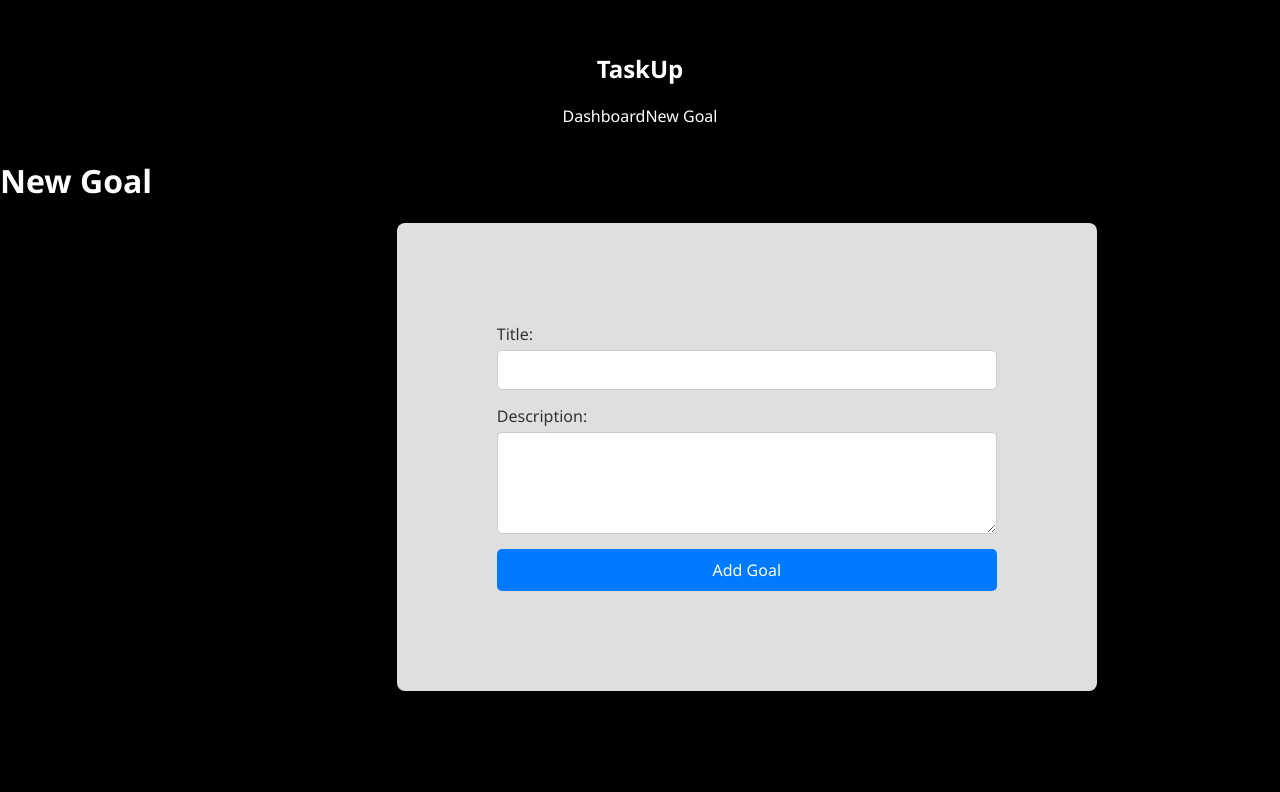
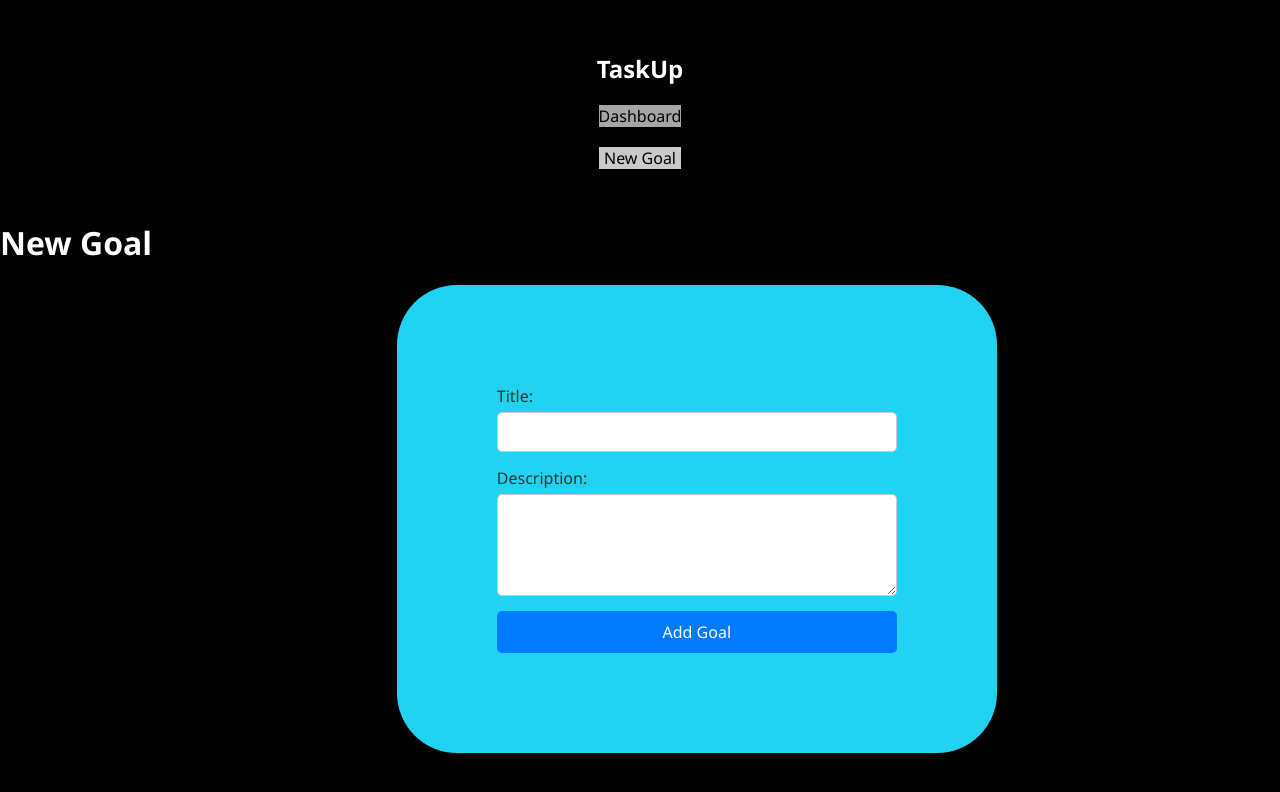
Before and after one commit to IanNjunge/TaskUp-Frontend, a React (Vite) app: page /new in a window 1280 px wide. Shown: the top 792 px of the page. Built offline with nearby package versions, Linux system fonts and the light colour scheme.

Commit message:
Adds changes

```diff
--- a/src/App.css
+++ b/src/App.css
@@ -8,6 +8,23 @@
   align-items: center;
 }
 
+.dash-link {
+  display: flex;
+  justify-content: center;
+  margin-top: 0.5 rem;
+  margin-bottom: 20px;
+  background-color: #a6a6a7;
+  color: #000;
+}
+
+.new-goal-link {
+  display: flex;
+  justify-content: center;
+  margin-top: 0.5 rem;
+  margin-bottom: 20px;
+  background-color: #cacaca;
+  color: #000;
+}
 /* Dashboard container */
 .dashboard-container {
   background-color: #000;
@@ -39,13 +56,21 @@
 
 /* Goal card */
 .goal-card {
+  height: 60px;
+  max-width: 300px;
+  margin: 1rem auto;
+  padding: 1rem;
+  border-radius: 8px;
+  box-shadow: 0 2px 6px rgba(0,0,0,0.1);
   background-color: #fff;
   color: #000;
-  border-radius: 8px;
+
   display: flex;
-  justify-content: space-between;
-  align-items: center;
+  flex-direction: column;
+  gap: 0.5rem;
+  align-items: flex-start;
 }
+
 
 .goal-info h3.completed {
   text-decoration: line-through;
@@ -79,18 +104,27 @@
 
 /* Goal Card  */
 .goal-card {
-  border: 1px solid #ddd;
-  padding: 10%;
-  border-radius: 10px;
+  max-width: 300px;
+  width: 100%;
+  margin: 1rem auto;
+  padding: 5rem;
+  border-radius: 8px;
+  box-shadow: 0 2px 6px rgba(0,0,0,0.1);
   background-color: #fff;
-  box-shadow: 0 2px 5px rgba(0, 0, 0, 0.05);
-  display: flex;
-  flex-direction: column;
-  align-items: flex-start;
+  color: #000;
+
+  display:flex;
+  text-align: left;
+
+  overflow-wrap: break-word;
+  word-break: break-word;
+  white-space: normal;
+  border-radius: 50px;
 }
 
+
 .goal-card h3 {
-  margin-top: 0;
+  margin-top: -20%;
   margin-bottom: 0.5rem;
   color: #1393b3;
 }
@@ -101,13 +135,13 @@
 }
 
 .goal-card button {
+  margin-top: 10%;
   align-self: flex-start;
-  margin-top: 1rem;
   padding: 0.5rem 1rem;
   background-color: #4a90e2;
   color: #fff;
   border: none;
-  border-radius: 6px;
+  border-radius: 60px;
   cursor: pointer;
   font-weight: 600;
 }
@@ -115,16 +149,15 @@
 /* NewGoalForm*/
 /* Container for the form page */
 .goal-form-container {
-  display: flex;
-  flex-direction: column;
   align-items: center;
   margin-top:auto;
+  margin-right: auto;
 }
 
 /* Heading styling */
 .goal-form-container h1 {
   margin-bottom: 0px;
-  color: #fff; /* adjust for dark theme */
+  color: #fff;
 }
 
 /* The form itself */
@@ -132,12 +165,13 @@
   display: flex;
   flex-direction: column;
   width: 100%;
-  max-width: 500px;
-  background-color: #dfdfdf;   /* white card */
+  max-width: 400px;
+  background-color: #21d2f1;
   padding: 100px;
   border-radius: 8px;
   box-shadow: 0 4px 12px rgba(0,0,0,0.15);
   margin-left: 31%;
+  border-radius: 60px;
 
 }
 
--- a/src/components/Navbar.jsx
+++ b/src/components/Navbar.jsx
@@ -6,8 +6,8 @@ function Navbar() {
       <div className="container">
         <h1 className="logo">TaskUp</h1>
         <div className="links">
-          <Link to="/" className="nav-link">Dashboard</Link>
-          <Link to="/new" className="nav-link">New Goal</Link>
+          <Link to="/" className="dash-link">Dashboard</Link>
+          <Link to="/new" className="new-goal-link">New Goal</Link>
         </div>
       </div>
     </nav>
```
